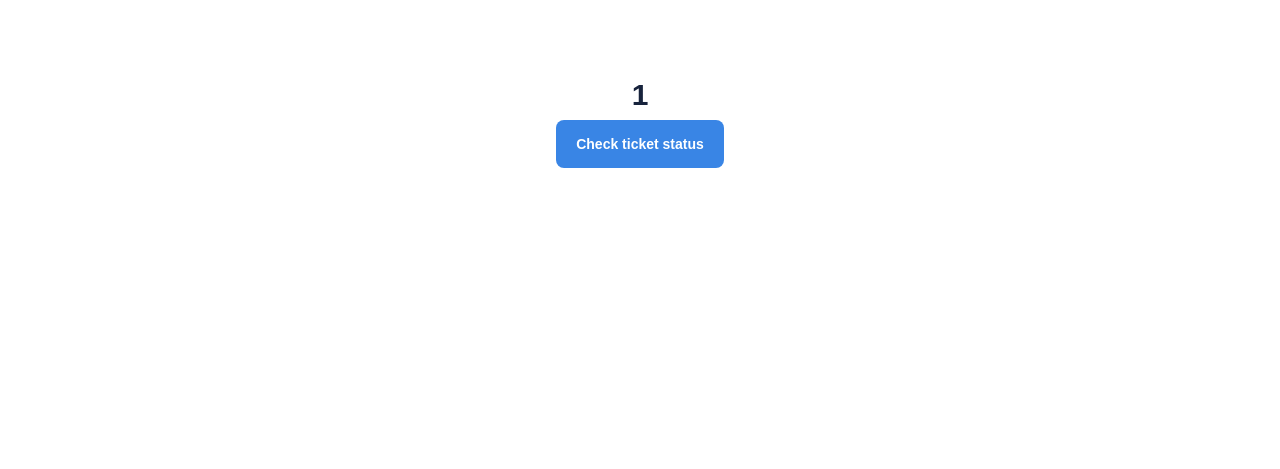
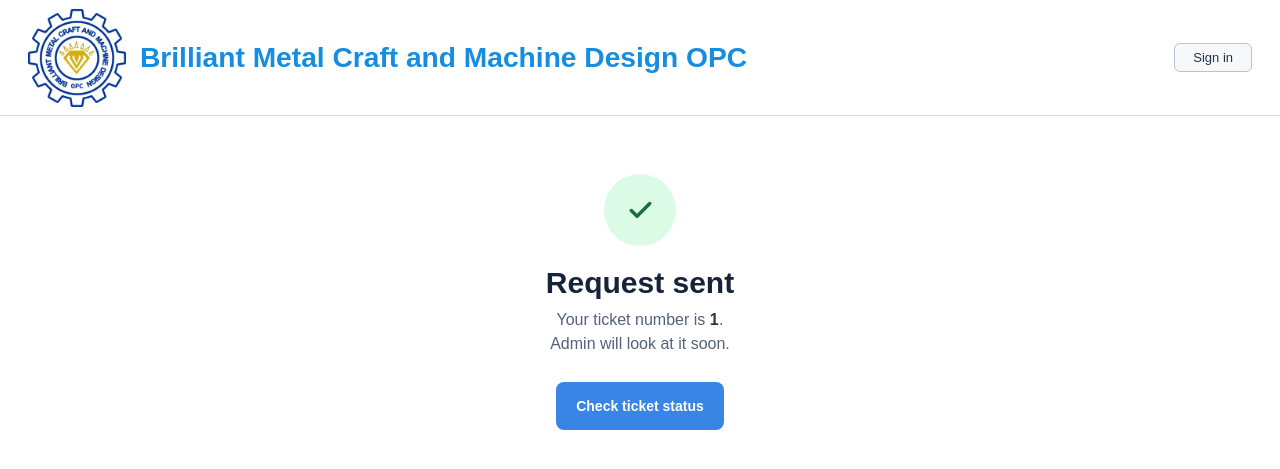
Before and after one commit to bri-cmd/hospital-system-helpdesk, a Node project: template src/views/ticket-submitted.ejs in a window 1280 px wide. Shown: the top 469 px of the page. Run offline with Node 20 templates, Linux system fonts and the light colour scheme; the template is opened without the code that fills it: most values are stand-ins (such as "Sample title", 1, 10 or a date in 2020).

Commit message:
restore request sent design

```diff
--- a/src/views/ticket-submitted.ejs
+++ b/src/views/ticket-submitted.ejs
@@ -7,8 +7,21 @@
     <link rel="stylesheet" href="/css/styles.css">
   </head>
   <body class="ticket-success-page">
+    <header class="public-header">
+      <a class="public-header-brand" href="/">
+        <img src="/images/logo.png" alt="">
+        <span>Brilliant Metal Craft and Machine Design OPC</span>
+      </a>
+      <a class="public-signin" href="/login">Sign in</a>
+    </header>
     <main class="ticket-success-content">
-      <h1><%= ticketNumber %></h1>
+      <span class="success-check" role="img" aria-label="Success">
+        <svg viewBox="0 0 32 32" aria-hidden="true">
+          <path d="m8 16 5 5L24 10" />
+        </svg>
+      </span>
+      <h1>Request sent</h1>
+      <p>Your ticket number is <strong><%= ticketNumber %></strong>.<br>Admin will look at it soon.</p>
       <a class="button button-blue" href="/tickets/status?ticketNumber=<%= ticketNumber %>">Check ticket status</a>
     </main>
   </body>
```
